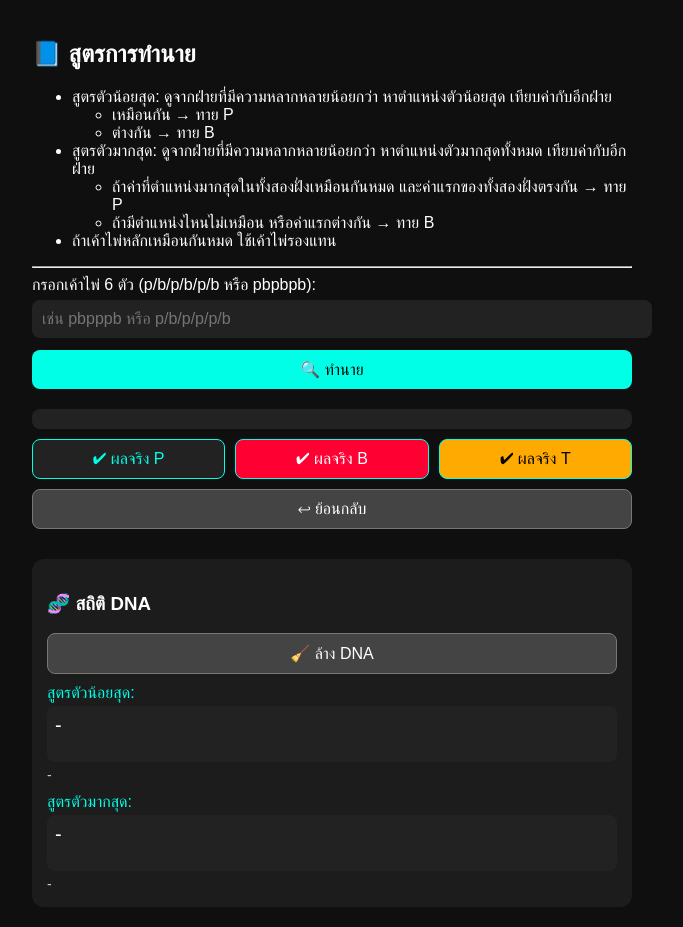
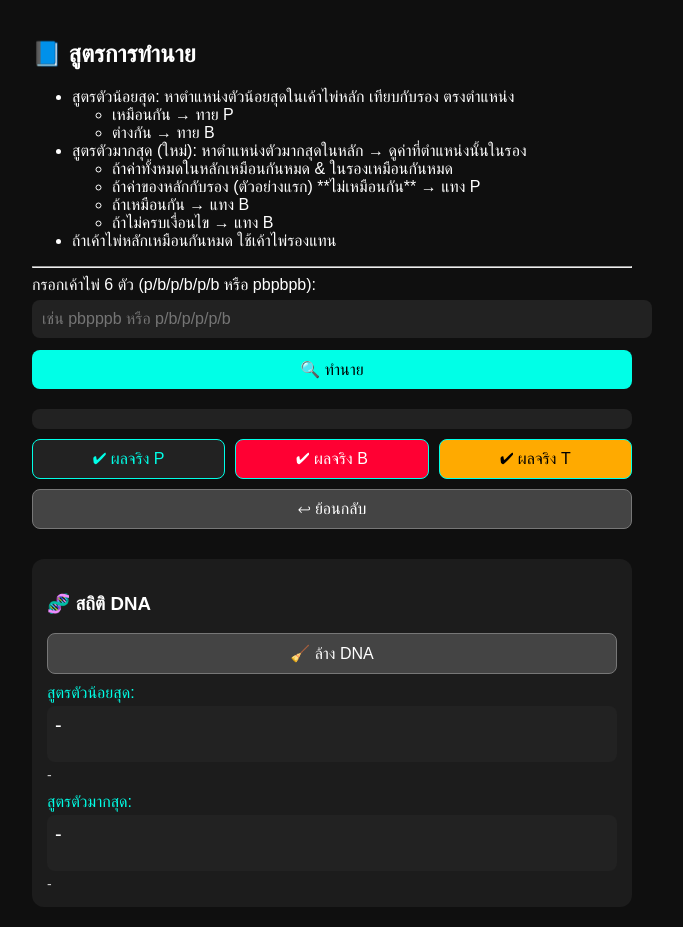
Before and after one commit to kenmimo279/HHH, a plain HTML site: page index.html in a window 1280 px wide. Shown: the whole page, without its empty margins (308-991 px from the left). Drawn offline with Linux system fonts and the light colour scheme.

Commit message:
Update index.html

```diff
--- a/index.html
+++ b/index.html
@@ -10,11 +10,16 @@
   <div class="container">
     <h2>📘 สูตรการทำนาย</h2>
     <ul>
-      <li>สูตรตัวน้อยสุด: ดูจากฝ่ายที่มีความหลากหลายน้อยกว่า หาตำแหน่งตัวน้อยสุด เทียบค่ากับอีกฝ่าย
+      <li>สูตรตัวน้อยสุด: หาตำแหน่งตัวน้อยสุดในเค้าไพ่หลัก เทียบกับรอง ตรงตำแหน่ง
         <ul><li>เหมือนกัน → ทาย P</li><li>ต่างกัน → ทาย B</li></ul>
       </li>
-      <li>สูตรตัวมากสุด: ดูจากฝ่ายที่มีความหลากหลายน้อยกว่า หาตำแหน่งตัวมากสุดทั้งหมด เทียบค่ากับอีกฝ่าย
-        <ul><li>ถ้าค่าที่ตำแหน่งมากสุดในทั้งสองฝั่งเหมือนกันหมด และค่าแรกของทั้งสองฝั่งตรงกัน → ทาย P</li><li>ถ้ามีตำแหน่งไหนไม่เหมือน หรือค่าแรกต่างกัน → ทาย B</li></ul>
+      <li>สูตรตัวมากสุด (ใหม่): หาตำแหน่งตัวมากสุดในหลัก → ดูค่าที่ตำแหน่งนั้นในรอง
+        <ul>
+          <li>ถ้าค่าทั้งหมดในหลักเหมือนกันหมด & ในรองเหมือนกันหมด</li>
+          <li>ถ้าค่าของหลักกับรอง (ตัวอย่างแรก) **ไม่เหมือนกัน** → แทง P</li>
+          <li>ถ้าเหมือนกัน → แทง B</li>
+          <li>ถ้าไม่ครบเงื่อนไข → แทง B</li>
+        </ul>
       </li>
       <li>ถ้าเค้าไพ่หลักเหมือนกันหมด ใช้เค้าไพ่รองแทน</li>
     </ul>
@@ -72,17 +77,17 @@
       if(raw.length!==6){ document.getElementById('predictionResult').innerText='❌ กรุณากรอกให้ครบ 6 ตัว'; return; }
       let main=raw.slice(0,3), ref=raw.slice(3);
       if(isAllSame(main)) [main, ref] = [ref, main];
-      // ตัวมากสุด
+      // ตัวมากสุด (ใหม่)
       const maxPosArr = getAllMaxPositions(main);
       const mainMaxValues = maxPosArr.map(idx => main[idx]);
       const refMaxValues = maxPosArr.map(idx => ref[idx]);
       let maxResult = "-";
       if(isAllSame(mainMaxValues) && isAllSame(refMaxValues)) {
-        maxResult = (mainMaxValues[0] === refMaxValues[0]) ? "P" : "B";
+        maxResult = (mainMaxValues[0] !== refMaxValues[0]) ? "P" : "B";
       } else {
         maxResult = "B";
       }
-      // ตัวน้อยสุดปกติ
+      // ตัวน้อยสุด
       const minPos=getMinOrMaxPos(main,'min');
       const minResult = main[minPos]===ref[minPos]?'P':'B';
       document.getElementById('predictionResult').innerHTML=`✅ ตัวน้อยสุด:<strong>${minResult}</strong> | ตัวมากสุด:<strong>${maxResult}</strong>`;
@@ -94,13 +99,12 @@
       if(raw.length!==6)return;
       let main=raw.slice(0,3), ref=raw.slice(3);
       if(isAllSame(main)) [main, ref] = [ref, main];
-      // ตัวมากสุด
       const maxPosArr = getAllMaxPositions(main);
       const mainMaxValues = maxPosArr.map(idx => main[idx]);
       const refMaxValues = maxPosArr.map(idx => ref[idx]);
       let maxResult = "-";
       if(isAllSame(mainMaxValues) && isAllSame(refMaxValues)) {
-        maxResult = (mainMaxValues[0] === refMaxValues[0]) ? "P" : "B";
+        maxResult = (mainMaxValues[0] !== refMaxValues[0]) ? "P" : "B";
       } else {
         maxResult = "B";
       }
```
